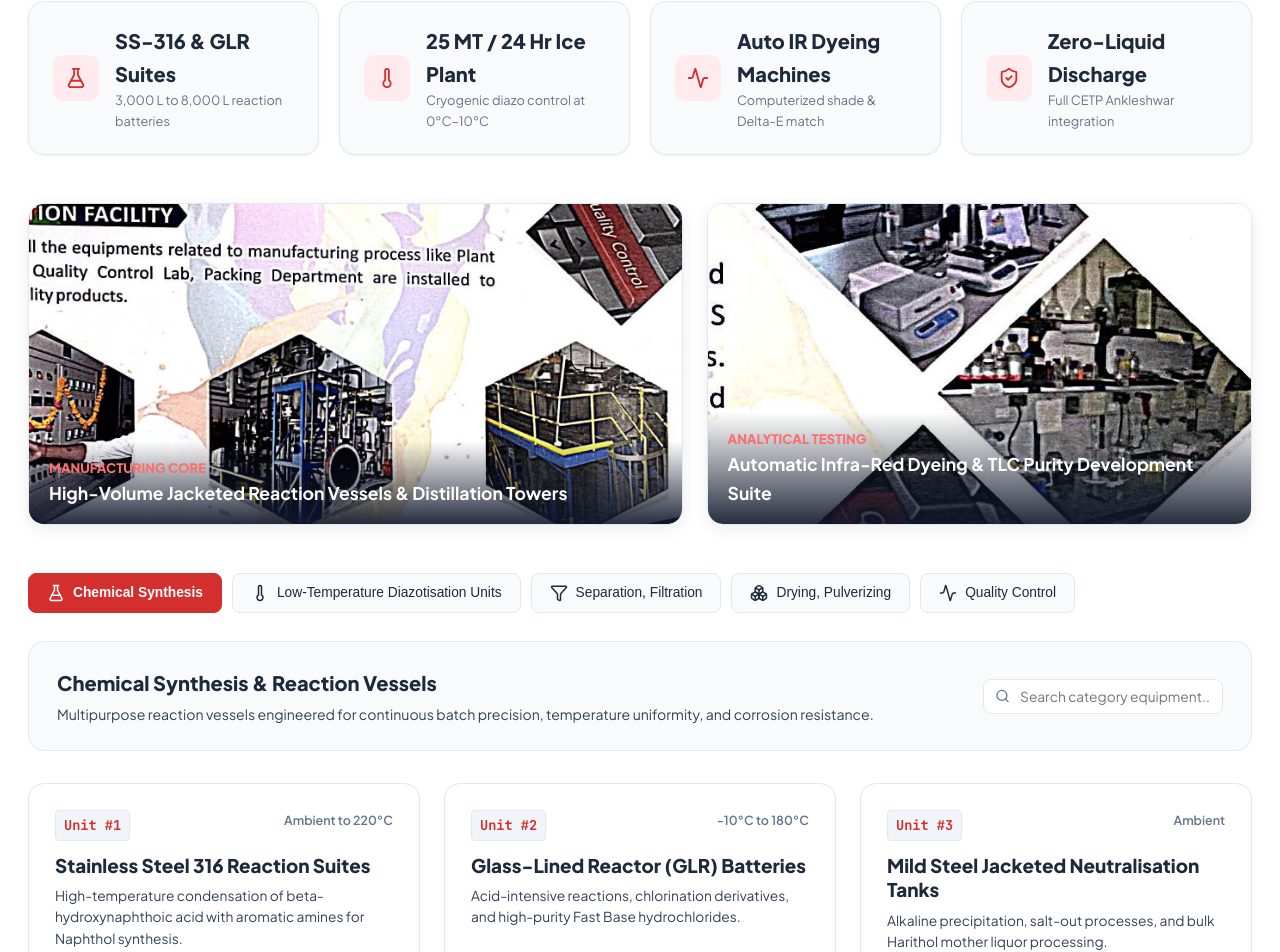
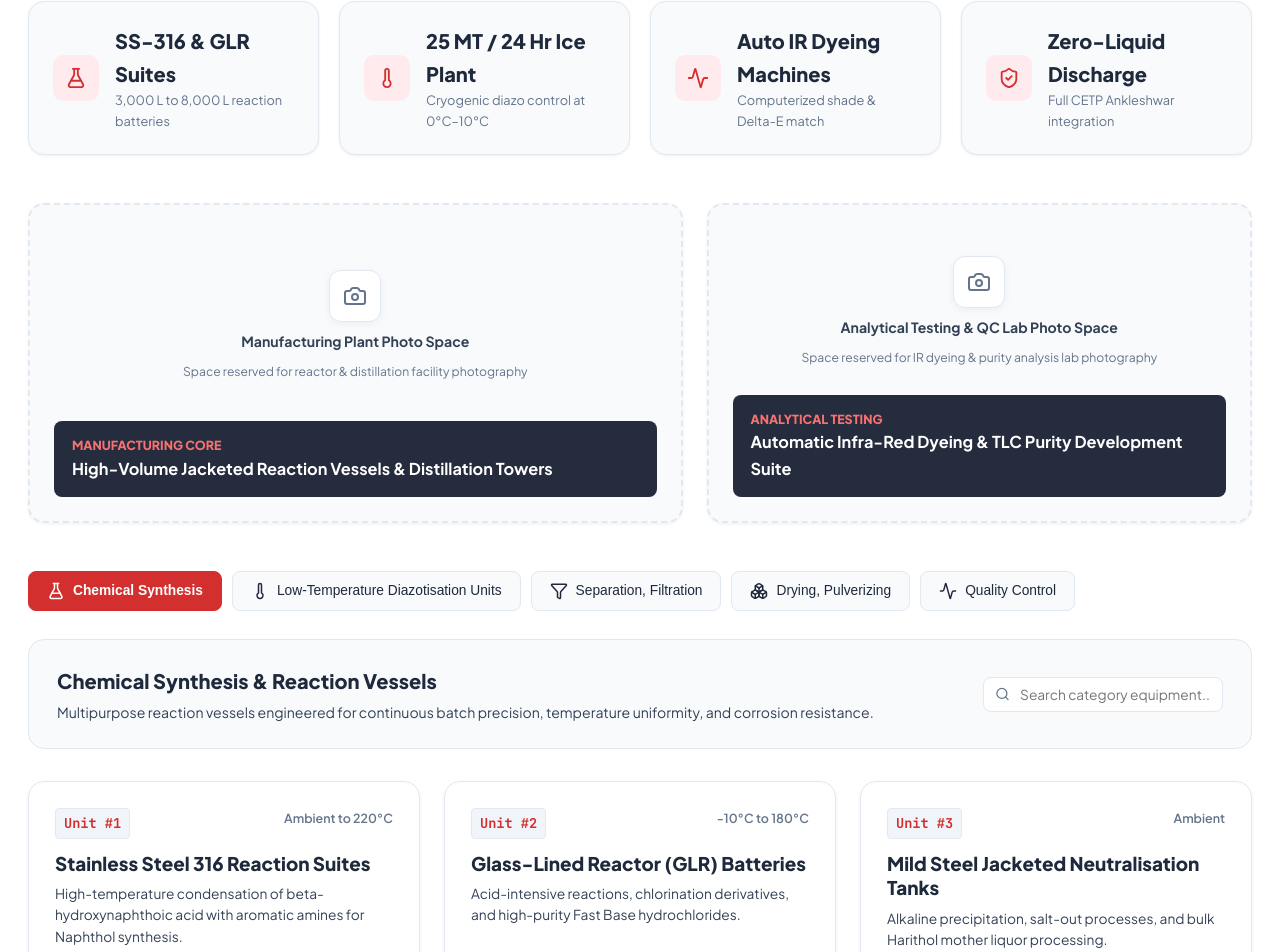
Before and after one commit to priyanshupatel073/HariharChemicals, a React (Vite) app: page /plant in a window 1280 px wide. Shown: the part 952-1904 px from the top of the page. Built offline with nearby package versions, Linux system fonts and the light colour scheme.

Commit message:
chore: replace scanned brochure photos with clean blank photo space containers

```diff
--- a/src/components/EquipmentExplorer.jsx
+++ b/src/components/EquipmentExplorer.jsx
@@ -12,7 +12,8 @@ import {
   Thermometer,
   Gauge,
   Settings,
-  Sparkles
+  Sparkles,
+  Camera
 } from 'lucide-react';
 
 export default function EquipmentExplorer() {
@@ -205,7 +206,7 @@ export default function EquipmentExplorer() {
           </div>
         </div>
 
-        {/* Authentic Plant Imagery Montage */}
+        {/* Plant Imagery Montage - Reserved Blank Spaces */}
         <div
           style={{
             display: 'grid',
@@ -220,30 +221,63 @@ export default function EquipmentExplorer() {
               borderRadius: 'var(--radius-md)',
               overflow: 'hidden',
               position: 'relative',
-              boxShadow: 'var(--shadow-md)',
-              border: '1px solid var(--brand-grey-light)'
+              boxShadow: 'var(--shadow-sm)',
+              border: '2px dashed var(--brand-grey-light)',
+              backgroundColor: 'var(--bg-secondary)',
+              height: '320px',
+              display: 'flex',
+              flexDirection: 'column',
+              justifyContent: 'space-between',
+              padding: '24px'
             }}
           >
-            <img
-              src="/images/cropped/plant_reactors.jpg"
-              alt="Harihar Chemicals Industrial Reaction Suites & Synthesis Plant"
-              style={{ width: '100%', height: '320px', objectFit: 'cover', display: 'block' }}
-            />
             <div
               style={{
-                position: 'absolute',
-                bottom: 0,
-                left: 0,
-                right: 0,
-                padding: '16px 20px',
-                background: 'linear-gradient(transparent, rgba(15, 23, 42, 0.9))',
+                display: 'flex',
+                flexDirection: 'column',
+                alignItems: 'center',
+                justifyContent: 'center',
+                flex: 1,
+                color: 'var(--brand-grey-medium)',
+                gap: '8px'
+              }}
+            >
+              <div
+                style={{
+                  width: '52px',
+                  height: '52px',
+                  borderRadius: '12px',
+                  backgroundColor: '#FFFFFF',
+                  border: '1px solid var(--brand-grey-light)',
+                  boxShadow: '0 2px 8px rgba(15, 23, 42, 0.05)',
+                  display: 'flex',
+                  alignItems: 'center',
+                  justifyContent: 'center',
+                  color: 'var(--brand-grey-medium)'
+                }}
+              >
+                <Camera size={24} />
+              </div>
+              <span style={{ fontSize: '0.88rem', fontWeight: 700, color: 'var(--brand-grey-slate)' }}>
+                Manufacturing Plant Photo Space
+              </span>
+              <span style={{ fontSize: '0.76rem', color: 'var(--brand-grey-medium)' }}>
+                Space reserved for reactor &amp; distillation facility photography
+              </span>
+            </div>
+
+            <div
+              style={{
+                padding: '14px 18px',
+                borderRadius: 'var(--radius-sm)',
+                backgroundColor: 'rgba(15, 23, 42, 0.9)',
                 color: '#FFFFFF'
               }}
             >
-              <div style={{ fontSize: '0.82rem', fontWeight: 800, textTransform: 'uppercase', color: '#F87171' }}>
+              <div style={{ fontSize: '0.78rem', fontWeight: 800, textTransform: 'uppercase', color: '#F87171' }}>
                 Manufacturing Core
               </div>
-              <div style={{ fontSize: '1.1rem', fontWeight: 700 }}>
+              <div style={{ fontSize: '1.02rem', fontWeight: 700 }}>
                 High-Volume Jacketed Reaction Vessels &amp; Distillation Towers
               </div>
             </div>
@@ -254,30 +288,63 @@ export default function EquipmentExplorer() {
               borderRadius: 'var(--radius-md)',
               overflow: 'hidden',
               position: 'relative',
-              boxShadow: 'var(--shadow-md)',
-              border: '1px solid var(--brand-grey-light)'
+              boxShadow: 'var(--shadow-sm)',
+              border: '2px dashed var(--brand-grey-light)',
+              backgroundColor: 'var(--bg-secondary)',
+              height: '320px',
+              display: 'flex',
+              flexDirection: 'column',
+              justifyContent: 'space-between',
+              padding: '24px'
             }}
           >
-            <img
-              src="/images/cropped/qc_lab.jpg"
-              alt="Harihar Chemicals Quality Control & IR Dyeing Laboratory"
-              style={{ width: '100%', height: '320px', objectFit: 'cover', display: 'block' }}
-            />
             <div
               style={{
-                position: 'absolute',
-                bottom: 0,
-                left: 0,
-                right: 0,
-                padding: '16px 20px',
-                background: 'linear-gradient(transparent, rgba(15, 23, 42, 0.9))',
+                display: 'flex',
+                flexDirection: 'column',
+                alignItems: 'center',
+                justifyContent: 'center',
+                flex: 1,
+                color: 'var(--brand-grey-medium)',
+                gap: '8px'
+              }}
+            >
+              <div
+                style={{
+                  width: '52px',
+                  height: '52px',
+                  borderRadius: '12px',
+                  backgroundColor: '#FFFFFF',
+                  border: '1px solid var(--brand-grey-light)',
+                  boxShadow: '0 2px 8px rgba(15, 23, 42, 0.05)',
+                  display: 'flex',
+                  alignItems: 'center',
+                  justifyContent: 'center',
+                  color: 'var(--brand-grey-medium)'
+                }}
+              >
+                <Camera size={24} />
+              </div>
+              <span style={{ fontSize: '0.88rem', fontWeight: 700, color: 'var(--brand-grey-slate)' }}>
+                Analytical Testing &amp; QC Lab Photo Space
+              </span>
+              <span style={{ fontSize: '0.76rem', color: 'var(--brand-grey-medium)' }}>
+                Space reserved for IR dyeing &amp; purity analysis lab photography
+              </span>
+            </div>
+
+            <div
+              style={{
+                padding: '14px 18px',
+                borderRadius: 'var(--radius-sm)',
+                backgroundColor: 'rgba(15, 23, 42, 0.9)',
                 color: '#FFFFFF'
               }}
             >
-              <div style={{ fontSize: '0.82rem', fontWeight: 800, textTransform: 'uppercase', color: '#F87171' }}>
+              <div style={{ fontSize: '0.78rem', fontWeight: 800, textTransform: 'uppercase', color: '#F87171' }}>
                 Analytical Testing
               </div>
-              <div style={{ fontSize: '1.1rem', fontWeight: 700 }}>
+              <div style={{ fontSize: '1.02rem', fontWeight: 700 }}>
                 Automatic Infra-Red Dyeing &amp; TLC Purity Development Suite
               </div>
             </div>
--- a/src/components/Hero.jsx
+++ b/src/components/Hero.jsx
@@ -11,7 +11,8 @@ import {
   CheckCircle2,
   Activity,
   Download,
-  Building2
+  Building2,
+  Camera
 } from 'lucide-react';
 import { COMPANY_INFO } from '../data/chemicalsData';
 
@@ -231,26 +232,48 @@ export default function Hero({ onOpenRfq }) {
                 border: '1px solid var(--brand-grey-light)'
               }}
             >
-              {/* Plant Entrance Photo Badge */}
+              {/* Plant Entrance Photo Badge - Reserved Blank Space */}
               <div
                 style={{
                   position: 'relative',
                   height: '270px',
                   borderRadius: 'calc(var(--radius-lg) - 6px)',
                   overflow: 'hidden',
-                  marginBottom: '20px'
+                  marginBottom: '20px',
+                  backgroundColor: '#F8FAFC',
+                  border: '2px dashed #CBD5E1',
+                  display: 'flex',
+                  flexDirection: 'column',
+                  alignItems: 'center',
+                  justifyContent: 'center'
                 }}
               >
-                <img
-                  src="/images/cropped/factory_gate.jpg"
-                  alt="Harihar Chemicals Manufacturing Facility Plot J-5248 GIDC Ankleshwar"
-                  style={{
-                    width: '100%',
-                    height: '100%',
-                    objectFit: 'cover',
-                    display: 'block'
-                  }}
-                />
+                <div style={{ textAlign: 'center', pointerEvents: 'none', padding: '20px' }}>
+                  <div
+                    style={{
+                      width: '50px',
+                      height: '50px',
+                      borderRadius: '50%',
+                      backgroundColor: '#FFFFFF',
+                      border: '1px solid #E2E8F0',
+                      boxShadow: '0 2px 8px rgba(15, 23, 42, 0.05)',
+                      display: 'flex',
+                      alignItems: 'center',
+                      justifyContent: 'center',
+                      margin: '0 auto 10px',
+                      color: '#94A3B8'
+                    }}
+                  >
+                    <Camera size={22} />
+                  </div>
+                  <div style={{ fontSize: '0.86rem', fontWeight: 700, color: '#475569' }}>
+                    Plant Facility Photo Space
+                  </div>
+                  <div style={{ fontSize: '0.74rem', color: '#94A3B8', marginTop: '3px' }}>
+                    Space reserved for manufacturing facility photography
+                  </div>
+                </div>
+
                 <div
                   style={{
                     position: 'absolute',
--- a/src/components/PackagingLogistics.jsx
+++ b/src/components/PackagingLogistics.jsx
@@ -8,7 +8,9 @@ import {
   CheckCircle2,
   ArrowRight,
   Sparkles,
-  Building2
+  Building2,
+  Boxes,
+  Camera
 } from 'lucide-react';
 
 export default function PackagingLogistics({ onOpenRfq }) {
@@ -45,20 +47,44 @@ export default function PackagingLogistics({ onOpenRfq }) {
           }}
           className="packaging-hero-grid"
         >
-          {/* Packaging Photo */}
+          {/* Packaging Photo Space - Reserved for Upload */}
           <div
             style={{
               borderRadius: 'var(--radius-md)',
               overflow: 'hidden',
-              border: '1px solid var(--brand-grey-light)',
-              boxShadow: 'var(--shadow-sm)'
+              border: '2px dashed var(--brand-grey-light)',
+              backgroundColor: '#FFFFFF',
+              boxShadow: 'var(--shadow-sm)',
+              minHeight: '280px',
+              display: 'flex',
+              flexDirection: 'column',
+              alignItems: 'center',
+              justifyContent: 'center',
+              padding: '28px',
+              textAlign: 'center'
             }}
           >
-            <img
-              src="/images/cropped/packaging_showcase.jpg"
-              alt="Harihar Chemicals Certified Packaging: 1kg Pouch, 25kg Bags, 25kg Fiber Drums, 100kg HDPE Drums"
-              style={{ width: '100%', height: 'auto', display: 'block' }}
-            />
+            <div
+              style={{
+                width: '54px',
+                height: '54px',
+                borderRadius: '14px',
+                backgroundColor: 'var(--brand-red-light)',
+                display: 'flex',
+                alignItems: 'center',
+                justifyContent: 'center',
+                color: 'var(--brand-red)',
+                marginBottom: '12px'
+              }}
+            >
+              <Package size={26} />
+            </div>
+            <div style={{ fontSize: '0.94rem', fontWeight: 700, color: 'var(--brand-grey-dark)' }}>
+              Export Packaging Photo Space
+            </div>
+            <div style={{ fontSize: '0.78rem', color: 'var(--brand-grey-medium)', marginTop: '4px', maxWidth: '300px' }}>
+              Reserved for 1kg Pouch, 25kg Bag, 25kg Fiber Drum &amp; 100kg HDPE Drum photography
+            </div>
           </div>
 
           {/* Logistics Capabilities */}
```
Also changed, not shown: src/pages/AboutPage.jsx (+49 -16 lines), 1 other file (tests, documents, lock files or other folders).
